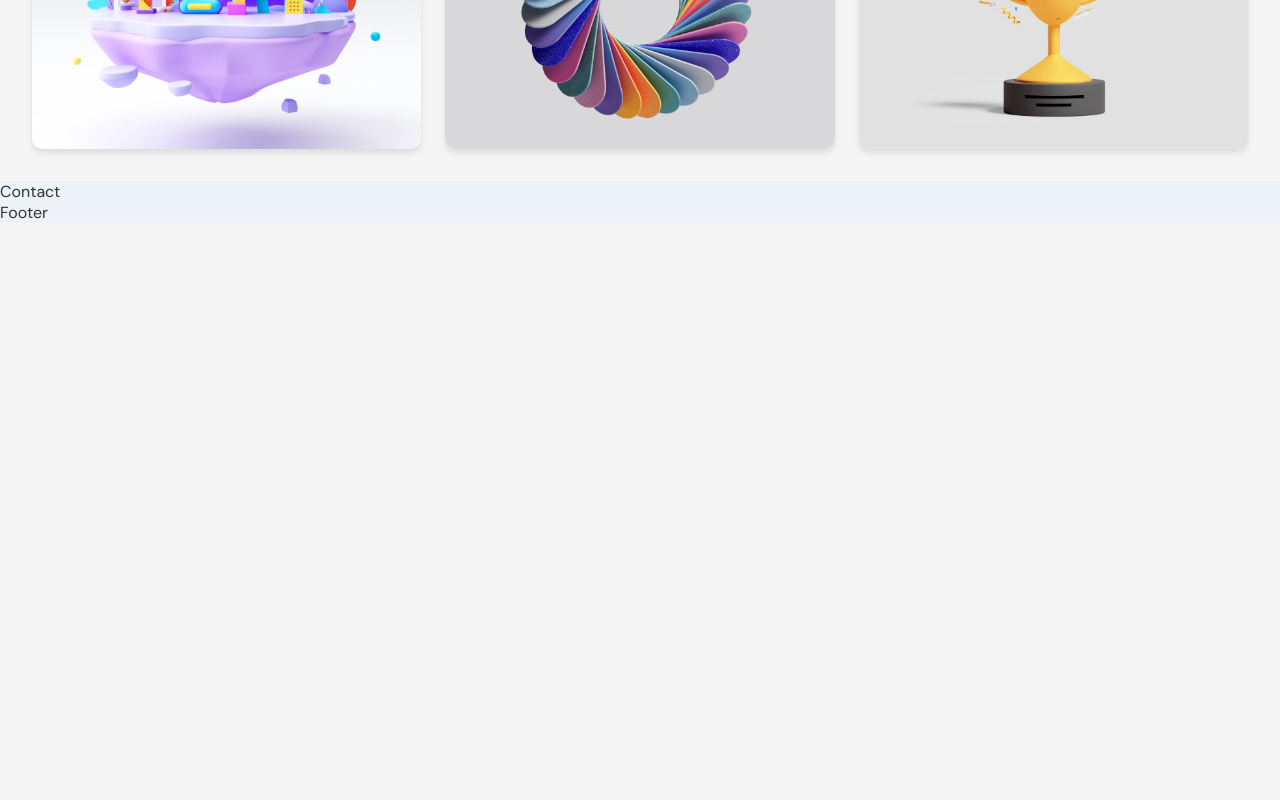
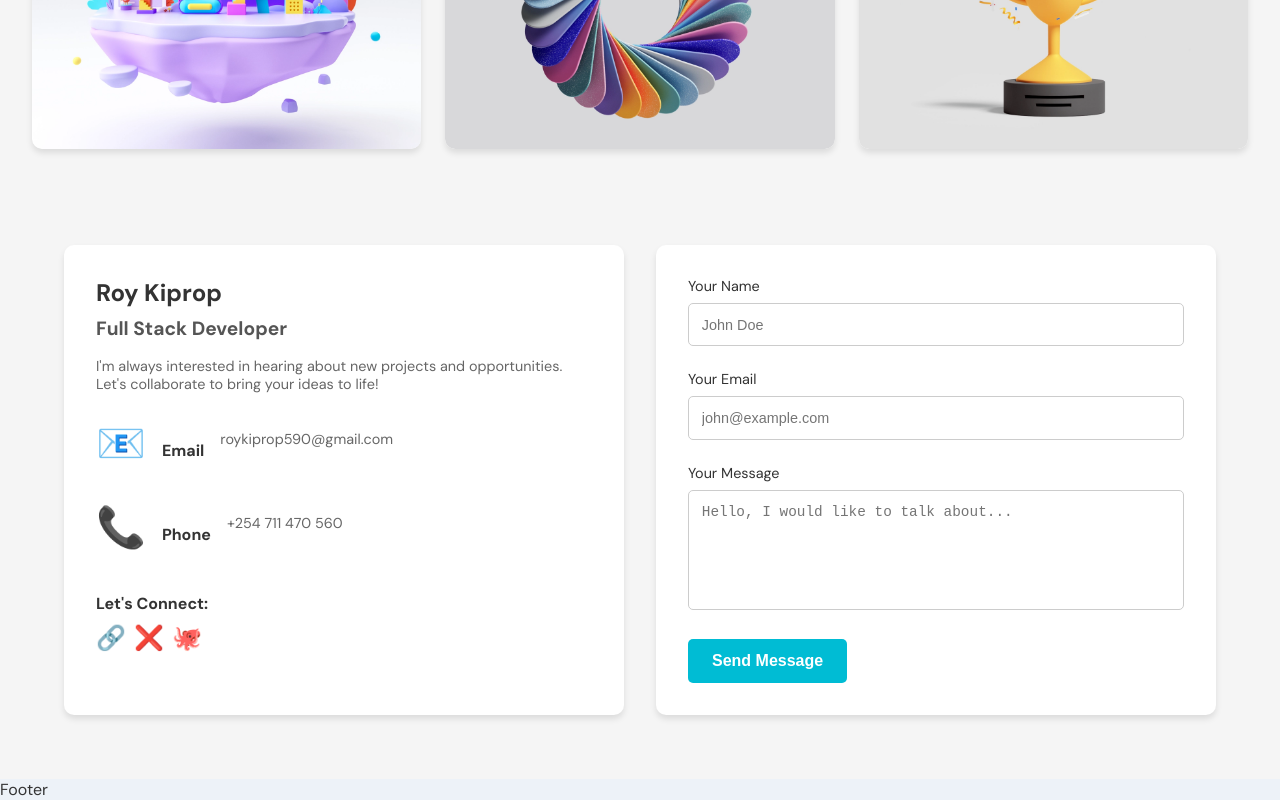
Before and after one commit to DavisKiprotich/New-Portfolio, a React (Create React App) app: page / in a window 1280 px wide. Shown: the part 3751-4551 px from the top of the page. Before the commit the page ends 3974 px from the top, so only its background shows below. Built offline with nearby package versions, Linux system fonts and the light colour scheme.

Commit message:
contct section

```diff
--- a/src/container/Contact/Contact.jsx
+++ b/src/container/Contact/Contact.jsx
@@ -4,7 +4,55 @@ import "./Contact.scss";
 
 const Contact = () => {
   return (
-    <div>Contact</div>
+    <section className="contact-section">
+      <div className="contact-container">
+        <div className="contact-info">
+          <h2>Roy Kiprop</h2>
+          <h3>Full Stack Developer</h3>
+          <p>
+            I'm always interested in hearing about new projects and opportunities. Let's
+            collaborate to bring your ideas to life!
+          </p>
+          <div className="contact-details">
+            <div className="contact-item">
+              <span className="icon">📧</span>
+              <span>Email</span>
+              <p>roykiprop590@gmail.com</p>
+            </div>
+            <div className="contact-item">
+              <span className="icon">📞</span>
+              <span>Phone</span>
+              <p>+254 711 470 560</p>
+            </div>
+          </div>
+          <div className="social-links">
+            <h4>Let's Connect:</h4>
+            <a href="https://linkedin.com" target="_blank" rel="noopener noreferrer">🔗</a>
+            <a href="https://twitter.com" target="_blank" rel="noopener noreferrer">❌</a>
+            <a href="https://github.com" target="_blank" rel="noopener noreferrer">🐙</a>
+          </div>
+        </div>
+        <div className="contact-form">
+          <form>
+            <div className="form-group">
+              <label htmlFor="name">Your Name</label>
+              <input type="text" id="name" placeholder="John Doe" />
+            </div>
+            <div className="form-group">
+              <label htmlFor="email">Your Email</label>
+              <input type="email" id="email" placeholder="john@example.com" />
+            </div>
+            <div className="form-group">
+              <label htmlFor="message">Your Message</label>
+              <textarea id="message" placeholder="Hello, I would like to talk about..."></textarea>
+            </div>
+            <button type="submit" className="send-button">
+              <span>Send Message</span>
+            </button>
+          </form>
+        </div>
+      </div>
+    </section>
   )
 }
 
--- a/src/container/Contact/Contact.scss
+++ b/src/container/Contact/Contact.scss
@@ -0,0 +1,129 @@
+.contact-section {
+    background-color: #f5f5f5;
+    padding: 4rem;
+    display: flex;
+    justify-content: center;
+    align-items: center;
+  }
+
+  .contact-container {
+    display: flex;
+    justify-content: space-between;
+    gap: 2rem;
+    max-width: 1200px;
+    width: 100%;
+  }
+
+  .contact-info {
+    background-color: #ffffff;
+    border-radius: 10px;
+    padding: 2rem;
+    box-shadow: 0 4px 6px rgba(0, 0, 0, 0.1);
+    flex: 1;
+  }
+
+  .contact-info h2 {
+    font-size: 1.5rem;
+    margin-bottom: 0.5rem;
+    color: #333;
+  }
+
+  .contact-info h3 {
+    font-size: 1.2rem;
+    margin-bottom: 1rem;
+    color: #555;
+  }
+
+  .contact-info p {
+    font-size: 0.9rem;
+    color: #666;
+    margin-bottom: 1.5rem;
+  }
+
+  .contact-details .contact-item {
+    display: flex;
+    align-items: center;
+    gap: 1rem;
+    margin-bottom: 1rem;
+  }
+
+  .contact-details .contact-item span {
+    font-weight: bold;
+    color: #333;
+  }
+
+  .social-links {
+    margin-top: 1.5rem;
+  }
+
+  .social-links h4 {
+    margin-bottom: 0.5rem;
+  }
+
+  .social-links a {
+    font-size: 1.5rem;
+    margin-right: 0.5rem;
+    color: #00bcd4;
+    text-decoration: none;
+    transition: color 0.3s;
+  }
+
+  .social-links a:hover {
+    color: #007bff;
+  }
+
+  .contact-form {
+    background-color: #ffffff;
+    border-radius: 10px;
+    padding: 2rem;
+    box-shadow: 0 4px 6px rgba(0, 0, 0, 0.1);
+    flex: 1;
+  }
+
+  .form-group {
+    margin-bottom: 1.5rem;
+  }
+
+  .form-group label {
+    display: block;
+    font-size: 0.9rem;
+    color: #333;
+    margin-bottom: 0.5rem;
+  }
+
+  .form-group input,
+  .form-group textarea {
+    width: 100%;
+    padding: 0.8rem;
+    font-size: 0.9rem;
+    border: 1px solid #ccc;
+    border-radius: 5px;
+    outline: none;
+    transition: border-color 0.3s;
+  }
+
+  .form-group input:focus,
+  .form-group textarea:focus {
+    border-color: #00bcd4;
+  }
+
+  textarea {
+    resize: none;
+    height: 120px;
+  }
+
+  .send-button {
+    background-color: #00bcd4;
+    color: #fff;
+    padding: 0.8rem 1.5rem;
+    border: none;
+    border-radius: 5px;
+    font-size: 1rem;
+    font-weight: bold;
+    cursor: pointer;
+    transition: background-color 0.3s;
+  }
+
+  .send-button:hover {
+    background-color: #007bff;
+  }
```
